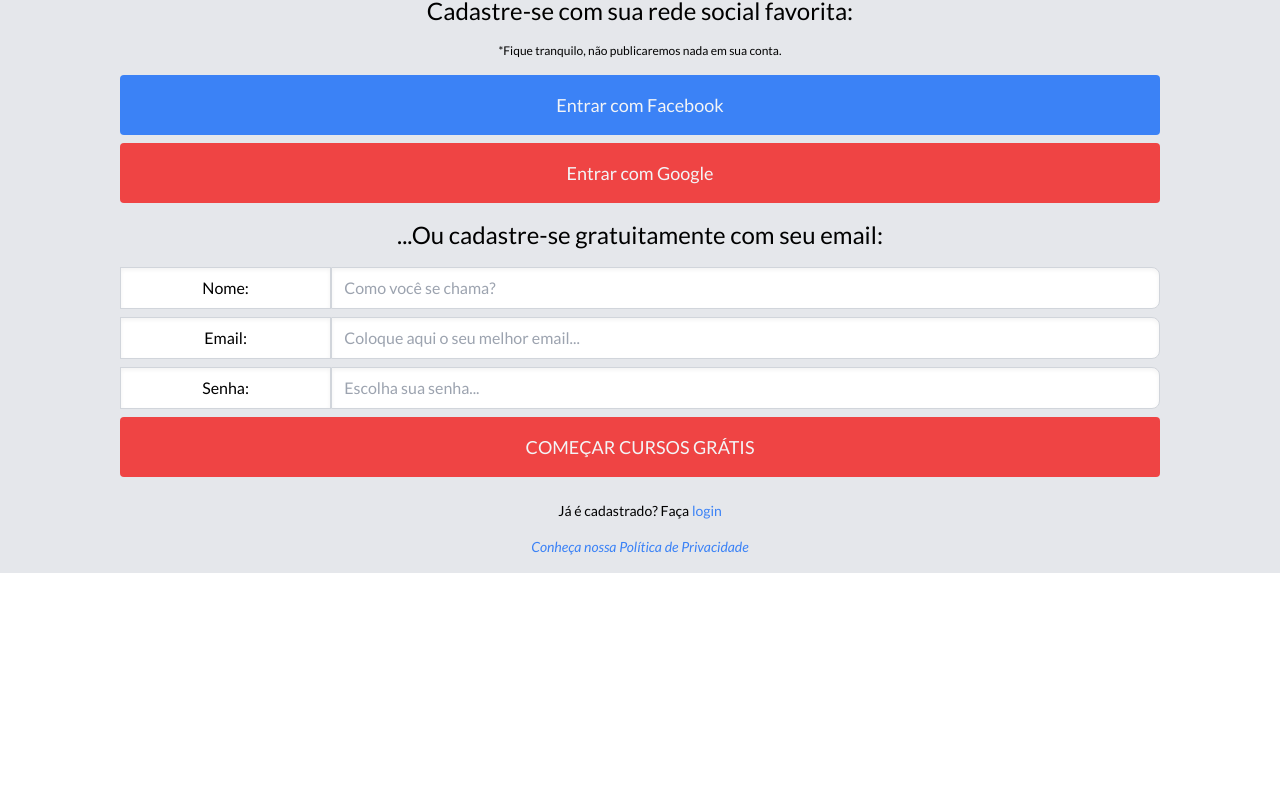
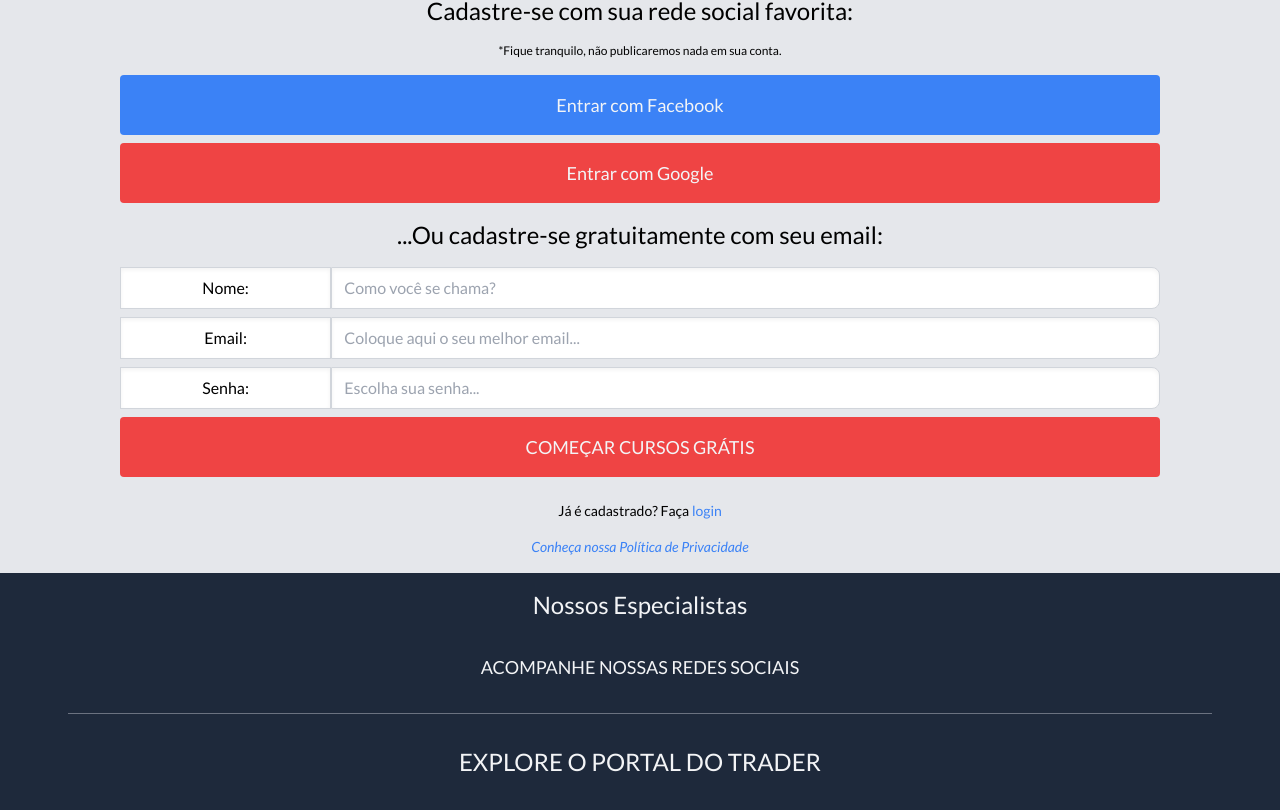
Before and after one commit to caiomontenegro/new_pdt, a Vue app: page / in a window 1280 px wide. Shown: the part 5477-6287 px from the top of the page. Before the commit the page ends 6050 px from the top, so only its background shows below. Built offline with nearby package versions, Linux system fonts and the light colour scheme.

Commit message:
:sparkles: feat: Explore Nav component

```diff
--- /dev/null
+++ b/src/components/layouts/ExploreNav.vue
@@ -0,0 +1,10 @@
+<template>
+  <div class="">
+    <h3>
+      <slot name="title">Title</slot>
+    </h3>
+    <nav>
+      <slot name="link">Link</slot>
+    </nav>
+  </div>
+</template>
--- a/src/components/layouts/TheMain.vue
+++ b/src/components/layouts/TheMain.vue
@@ -382,6 +382,17 @@
       <p class="font-lato text-sm text-center text-blue-500 mt-4"><em>Conheça nossa Política de Privacidade</em></p>
     </div>
   </section-container>
+  <section-container class="bg-slate-800">
+    <div class="flex w-full flex-col items-center space-y-8">
+      <h2 class="font-lato text-gray-100 text-2xl">Nossos Especialistas</h2>
+      <h2 class="font-lato text-gray-100 text-lg uppercase">Acompanhe nossas redes sociais</h2>
+      <span class="bg-gray-500 w-11/12 h-px"></span>
+      <h2 class="uppercase font-lato text-2xl text-gray-100 text-center w-8/12">Explore o portal do trader</h2>
+      <div>
+
+      </div>
+    </div>
+  </section-container>
 </template>
 
 <script>
```
